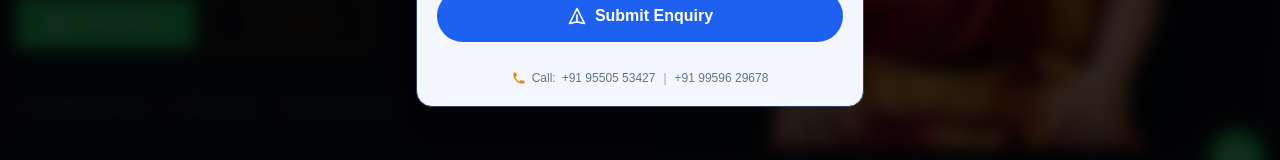
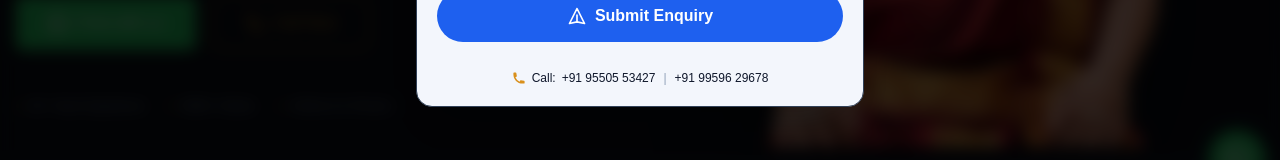
Before and after one commit to NischayRT/Rishi-Disha, a Next.js app: page / in a window 1280 px wide. Shown: the part 599-759 px from the top of the page. Built offline with nearby package versions, Linux system fonts and the light colour scheme.

Commit message:
customization

```diff
--- a/src/app/HomeClient.js
+++ b/src/app/HomeClient.js
@@ -172,7 +172,7 @@ export default function HomeClient() {
 
                   {/* Contact Footer matching the image */}
                   <div className="text-center pt-3">
-                    <p className="text-slate-500 text-xs flex items-center justify-center gap-1.5">
+                    <p className="text-slate-900 text-xs flex items-center justify-center gap-1.5">
                       <svg className="w-3.5 h-3.5 text-[#d9901c]" fill="currentColor" viewBox="0 0 20 20"><path d="M2 3a1 1 0 011-1h2.153a1 1 0 01.986.836l.74 4.435a1 1 0 01-.54 1.06l-1.548.773a11.037 11.037 0 006.105 6.105l.774-1.548a1 1 0 011.059-.54l4.435.74a1 1 0 01.836.986V17a1 1 0 01-1 1h-2C7.82 18 2 12.18 2 5V3z" /></svg>
                       <span>Call: </span>
                       <a href="tel:+919550553427" className="hover:text-[#d9901c] transition-colors">
```
